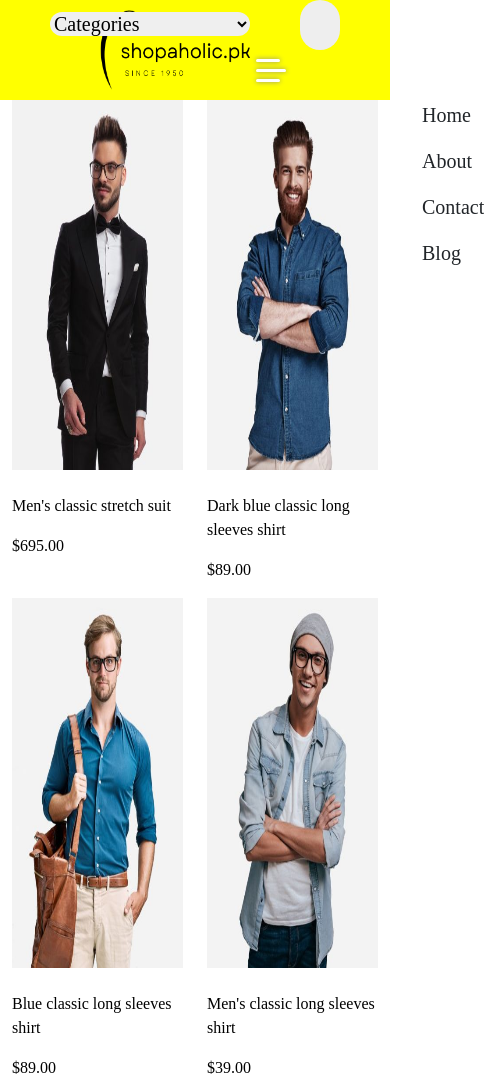
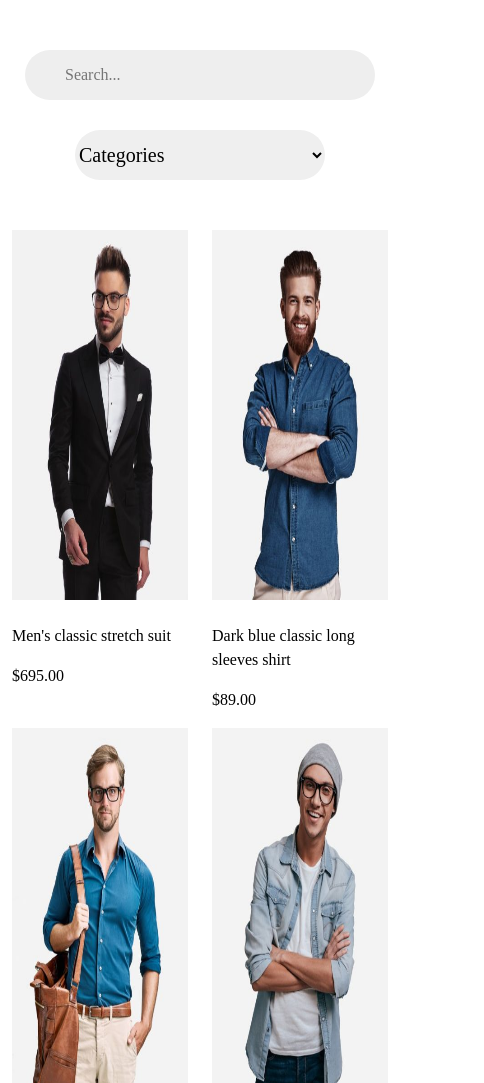
Before and after one commit to hasnainraza1212/ecommerce, a plain HTML site: page index.html in a window 390 px wide. Shown: the top 1083 px of the page, 484 px wide, since content can reach past the window. Drawn offline with nearby package versions, Linux system fonts and the light colour scheme; a web font is replaced by a local one.

Commit message:
navbar updated now responsive

```diff
--- a/app.js
+++ b/app.js
@@ -76,7 +76,7 @@ var woman7 = new Clothes('Women\'s mulberry silk pants', '$99.00', 'imagesEcomme
 var woman8 = new Clothes('Chiffon floral cardigan summer', '$24.00', 'imagesEcommerce\\womanCloth8.jpg');
 var woman9 = new Clothes('Women\'s tulip sleeved dress', '$169.00', 'imagesEcommerce\\womanCloth9.jpg');
 var woman10 = new Clothes('Sequin dresses for women party', '$48.00', 'imagesEcommerce\\womanCloth10.jpg');
-var woman11 = new Clothes('Lightweight lounge terry cardigan', '$195.00', 'imagesEcommerce\\womanCloth11.jpg');
+var woman11 = new Clothes('Lightweight lounge terry cardigan', '$195.00', 'imagesEcommerce\\womanCloth18.jpg');
 var woman12 = new Clothes('Casual ripped denim shorts', '$34.00', 'imagesEcommerce\\womanCloth12.jpg');
 var woman13 = new Clothes('Women\'s leather mini skirt', '$36.00', 'imagesEcommerce\\womanCloth13.jpg');
 var woman14 = new Clothes('Women\'s sleeveless round neck dress', '$47.00', 'imagesEcommerce\\womanCloth14.jpg');
@@ -88,8 +88,8 @@ var woman19 = new Clothes('Women\'s slim-fit cotton tank', '$16.00', 'imagesEcom
 var woman20 = new Clothes('Women casual long sleeve dresses', '$169.00', 'imagesEcommerce\\womanCloth20.jpg');
 var woman21 = new Clothes('Women\'s tulip sleeved sheath dress', '$169.00', 'imagesEcommerce\\womanCloth21.jpg');
 var woman22 = new Clothes('Sequin dresses for women party night', '$48.00', 'imagesEcommerce\\womanCloth22.jpg');
-var woman23 = new Clothes('Multi strap cross back one piece swimsuit', '$65.00', 'imagesEcommerce\\womanCloth23.jpg');
-var woman24 = new Clothes('One piece swimsuit competitive swimwear', '$26.00', 'imagesEcommerce\\womanCloth24.jpg');
+var woman23 = new Clothes('Multi strap cross back one piece swimsuit', '$65.00', 'imagesEcommerce\\womanCloth15.jpg');
+var woman24 = new Clothes('One piece swimsuit competitive swimwear', '$26.00', 'imagesEcommerce\\womanCloth10.jpg');
 var women = {
 woman1:woman1,
 woman2:woman2,
--- a/style.css
+++ b/style.css
@@ -51,6 +51,10 @@ img .img{
       flex: 0 0 33.33%;
       max-width: 33.33%;
     }
+    body{
+
+        padding: 50px 0;
+    }
   }
 
   @media (max-width: 767px) {
@@ -58,12 +62,17 @@ img .img{
       flex: 0 0 50%;
       max-width: 50%;
     }
+    body{
+
+        padding: 50px 0;
+    }
   }
 
 
     body{
-        min-width: 100px;
+        min-width: 400px;
         min-height: 100vh;
+        /* padding: 50px 0; */
     }
 
 * {
@@ -107,6 +116,7 @@ img .img{
 @media screen and (max-width: 998px) {
     .navBar {
     position: absolute;
+    display: none !important;
 
         background-color: yellow;
         width: 100%;
@@ -127,6 +137,30 @@ img .img{
         padding-top: 100px;
         transition: all 0.3s ease;
         /* display: none; */
+    }
+    .selectContainer{
+        flex-direction: column-reverse;
+        justify-content: center !important;
+        align-items: center !important;
+        width: 100% !important;
+        /* background-color: red; */
+    }
+    .selectMain{
+        /* background-color: rgb(241, 241, 241); */
+        height: 50px;
+        width: 100%;
+        max-width: 400px !important;
+        min-width: 250px !important;
+
+    }
+   #categoryFilter{
+    height: 50px;
+    width: 100%;
+   }
+    .input{
+        max-width: 350px !important;
+        min-width: 150px !important;
+        margin-bottom: 30px;
     }
 
     .navLinks.open {
@@ -224,13 +258,8 @@ img .img{
 .input{
     width: 500px;
     height: 50px;
-    display: block;
-    /* background-color: black; */
-    /* position: relative; */
-    /* z-index: 1; */
     border: 0;
     border-radius: 25px;
-    /* position: fixed; */
 
 
 }
```
